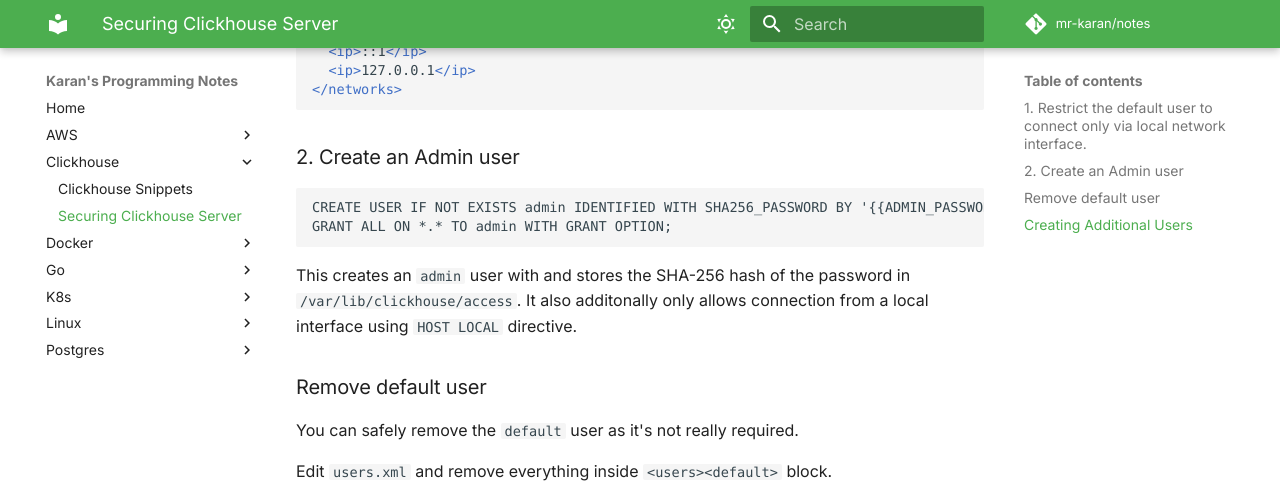
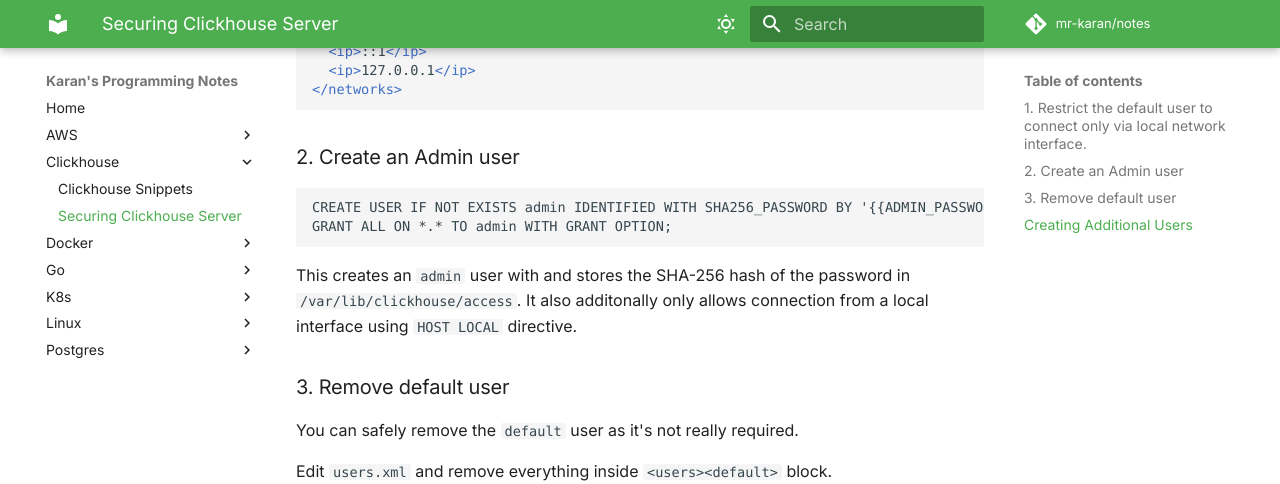
Before and after one commit to mr-karan/notes, an MkDocs documentation site: the page built from docs/clickhouse/securing-server.md, in a window 1280 px wide and 900 px high, scrolled down 1102 px. Shown: the top 484 px of the window. Built offline with MkDocs 1.6.1 and Material for MkDocs 9.7.7, drawn with Linux system fonts in a browser that asks for light colours; some web fonts are replaced; comment, search, counter and statistics services are not loaded.

```diff
--- a/docs/clickhouse/securing-server.md
+++ b/docs/clickhouse/securing-server.md
@@ -53,7 +53,7 @@
 
 This creates an `admin` user with and stores the SHA-256 hash of the password in `/var/lib/clickhouse/access`. It also additonally only allows connection from a local interface using `HOST LOCAL` directive.
 
-### Remove default user
+### 3. Remove default user
 
 You can safely remove the `default` user as it's not really required.
 
```
